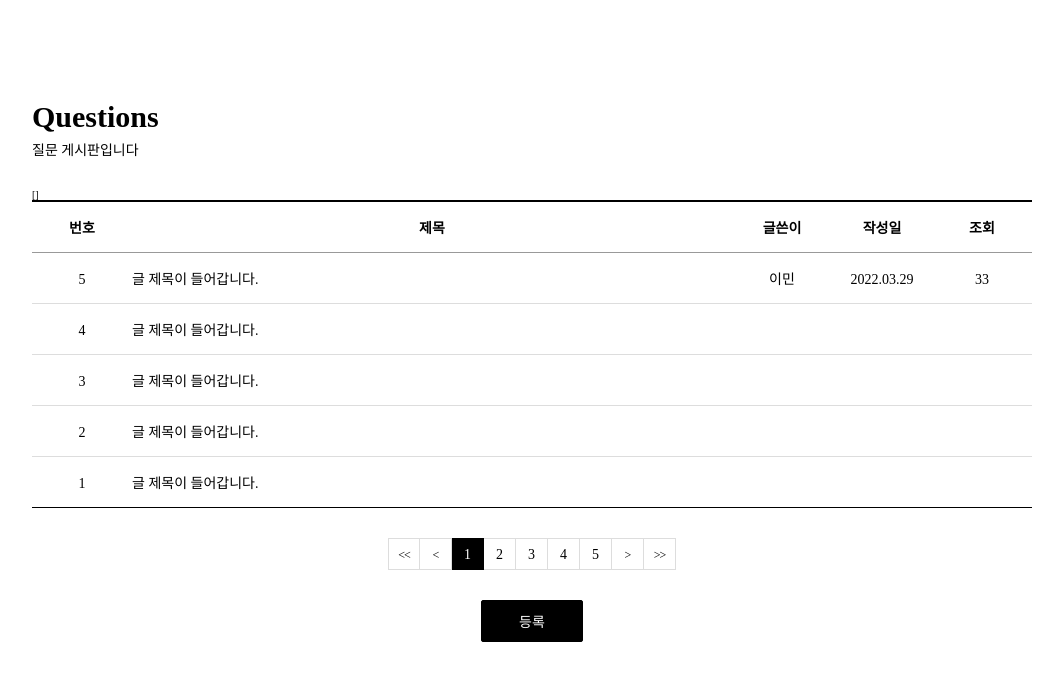
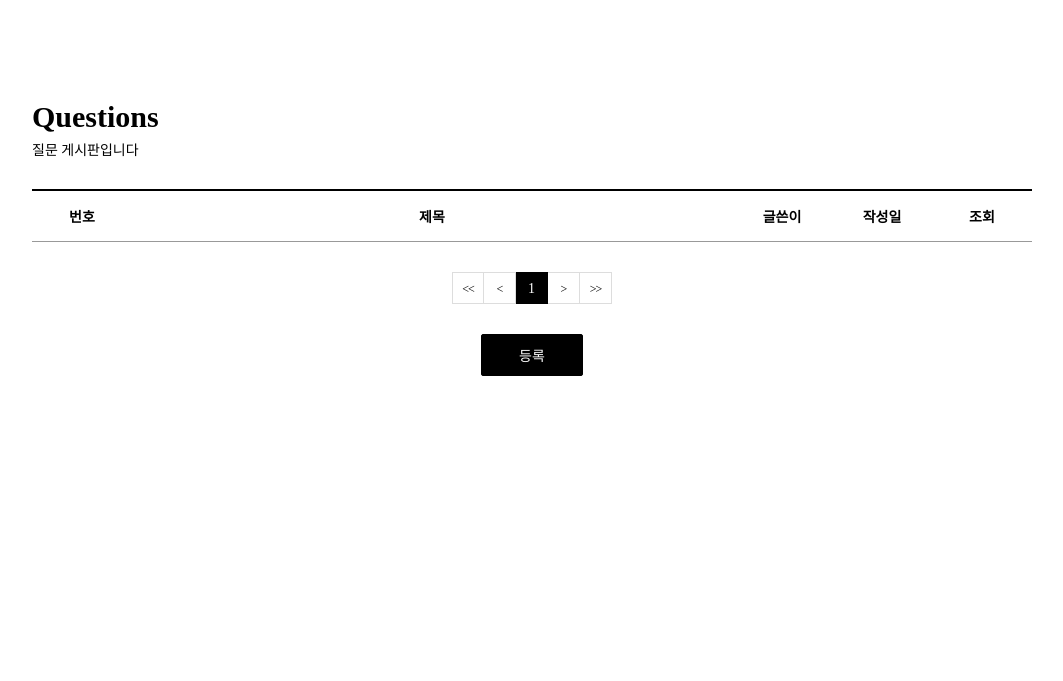
Before and after one commit to joon2301/Brainteaser_Capstone2022, a Django app: page /theme/list/ in a window 1280 px wide. Shown: the top 681 px of the page, without its empty margins (108-1171 px from the left). Run offline with Django 4.2, Linux system fonts and the light colour scheme; data that the repository does not hold is empty.

Commit message:
게시판 데이터 전달

```diff
--- a/BrainteaserWeb/theme/models.py
+++ b/BrainteaserWeb/theme/models.py
@@ -15,7 +15,7 @@ class Board(models.Model):
         managed = False
 
     def __str__(self):
-        return '{} : {} :: {} : {} : {} '.format(self.TeaserID,self.Title,self.AccID,self.Date.date(),self.Clicked)
+        return '{},{},{},{},{}'.format(self.TeaserID,self.Title,self.AccID,self.Date.date(),self.Clicked)
 
 
 class BoardContents(models.Model):
@@ -31,4 +31,4 @@ class BoardContents(models.Model):
         managed = False
 
     def __str__(self):
-        return '{} : {} :: {} : {} : {} ::: {}'.format(self.Title,self.TeaserID,self.AccID,self.Date.date(),self.Clicked,self.Teaser)
+        return '{},{},{},{},{},{}'.format(self.Title,self.TeaserID,self.AccID,self.Date.date(),self.Clicked,self.Teaser)
--- a/BrainteaserWeb/theme/templates/list.html
+++ b/BrainteaserWeb/theme/templates/list.html
@@ -6,6 +6,9 @@
     <meta name="viewport" content="width=device-width, initial-scale=1.0">
     <title>Questions</title>
     <link rel="stylesheet" href='{% static "css/css.css"%}'>
+    <script>
+        var data = {{boards|safe}};
+    </script>
 </head>
 <body>
     <div class="board_wrap">
@@ -13,7 +16,6 @@
             <strong>Questions</strong>
             <p>질문 게시판입니다</p>
         </div>
-        {{boards}}
         <div class="board_list_wrap">
             <div class="board_list">
                 <div class="top">
@@ -23,50 +25,26 @@
                     <div class="date">작성일</div>
                     <div class="count">조회</div>
                 </div>
-                <div>
-                    <div class="num">5</div>
-                    <div class="title"><a href="view">글 제목이 들어갑니다.</a></div>
-                    <div class="writer">이민</div>
-                    <div class="date">2022.03.29</div>
-                    <div class="count">33</div>
-                </div>
-                <div>
-                    <div class="num">4</div>
-                    <div class="title"><a href="view">글 제목이 들어갑니다.</a></div>
-                    <div class="writer"></div>
-                    <div class="date"></div>
-                    <div class="count"></div>
-                </div>
-                <div>
-                    <div class="num">3</div>
-                    <div class="title"><a href="view">글 제목이 들어갑니다.</a></div>
-                    <div class="writer"></div>
-                    <div class="date"></div>
-                    <div class="count"></div>
-                </div>
-                <div>
-                    <div class="num">2</div>
-                    <div class="title"><a href="view">글 제목이 들어갑니다.</a></div>
-                    <div class="writer"></div>
-                    <div class="date"></div>
-                    <div class="count"></div>
-                </div>
-                <div>
-                    <div class="num">1</div>
-                    <div class="title"><a href="view">글 제목이 들어갑니다.</a></div>
-                    <div class="writer"></div>
-                    <div class="date"></div>
-                    <div class="count"></div>
-                </div>
+                <script>
+                    for (let i = 0; i < data.length; i++) {
+                        document.write('<div>');
+                        document.write('<div class="num">'+data[i][0]+'</div>');
+                        document.write('<div class="title"><a href="view">'+data[i][1]+'</a></div>');
+                        document.write('<div class="writer">'+data[i][2]+'</div>');
+                        document.write('<div class="date">'+data[i][3]+'</div>');
+                        document.write('<div class="count">'+data[i][4]+'</div>');
+                        document.write('</div>')
+                    }
+                </script>
             </div>
             <div class="board_page">
                 <a href="#" class="bt first"><<</a>
                 <a href="#" class="bt prev"><</a>
-                <a href="#" class="num on">1</a>
-                <a href="#" class="num">2</a>
-                <a href="#" class="num">3</a>
-                <a href="#" class="num">4</a>
-                <a href="#" class="num">5</a>
+                <script>
+                    for( let i=0;i<parseInt(data.length/5 +1);i++){
+                        document.write('<a href="#" class="num on">'+(i+1)+'</a>');
+                    }
+                </script>
                 <a href="#" class="bt next">></a>
                 <a href="#" class="bt last">>></a>
             </div>
--- a/BrainteaserWeb/theme/views.py
+++ b/BrainteaserWeb/theme/views.py
@@ -10,13 +10,19 @@ def index(request):
 
 def list(request):
     # IT 게시판
+    boardDict = serializers.serialize("json", Board.objects.filter(Category='Category1'))
     boards = Board.objects.filter(Category='Category1')
+    boardList = []
+    for i in boards:
+        boardList.append(str(i).split(','))
+    print(boardList)
+
     # 다른 게시판2
     # boards = Board.objects.filter(Category='Category2')
     # 다른 게시판3
     # boards = Board.objects.filter(Category='Category3')
-    boardDict = serializers.serialize("json", Board.objects.filter(Category='Category1'))
-    return render(request, 'list.html',{"boards":boardDict})
+
+    return render(request, 'list.html',{"boards":boardList})
 
 def write(request):
     return render(request, 'write.html')
@@ -30,14 +36,3 @@ def logout(request):
     print(request.session.get('username'), "로그아웃")
     request.session.flush()
     return redirect('/')
-
-# def boardToDict(board):
-#     if board == None:
-#         return None
-#     dict = {}
-#     dict['TeaserID'] = board.TeaserID
-#     dict['AccID'] = board.AccID
-#     dict['Date'] = board.Date
-#     dict['Title'] = board.Title
-#     dict['Clicked'] = board.Clicked
-#     return dict
```
